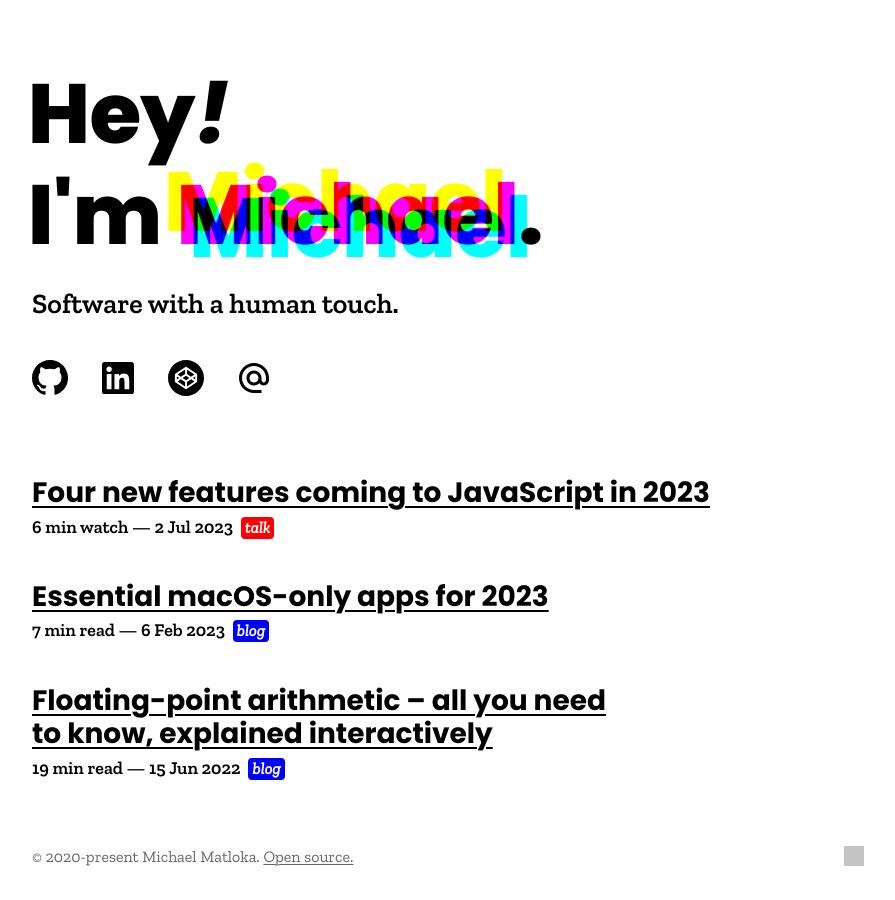
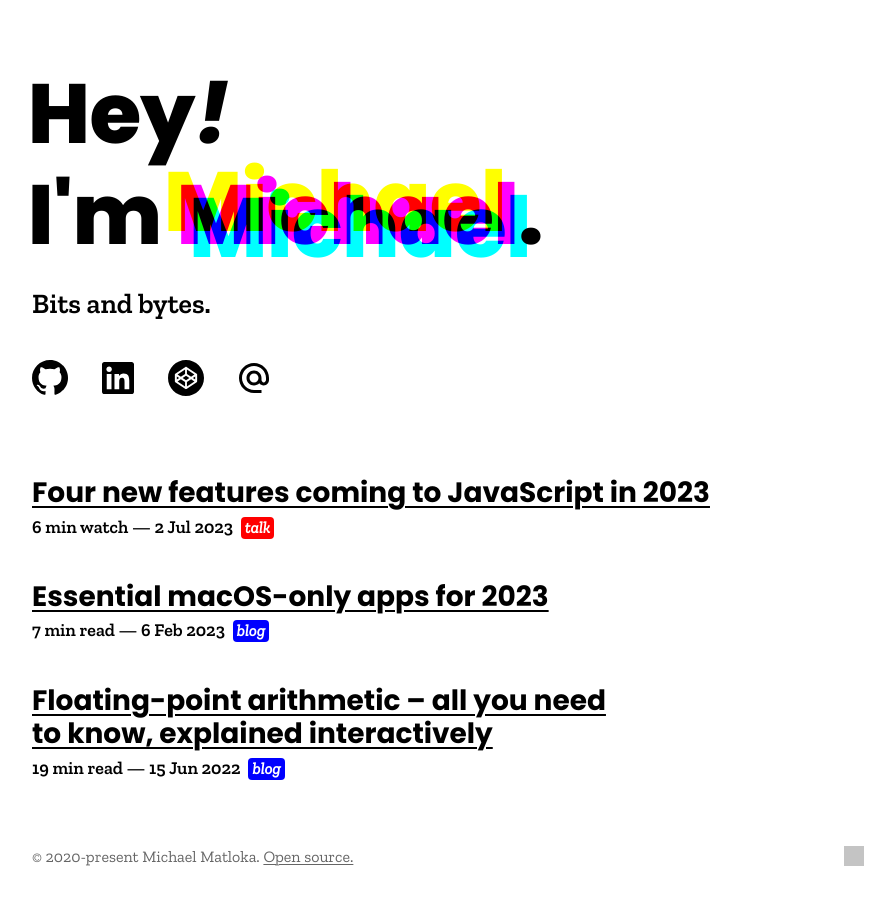
Before and after one commit to Twixes/matloka.com, a Jekyll site: the page built from index.html, in a window 1280 px wide. Shown: the whole page, without its empty margins (192-1087 px from the left). Built offline with Jekyll 4.4.1, drawn with Linux system fonts in a browser that asks for light colours; comment, search, counter and statistics services are not loaded; grey boxes are pictures that could not be loaded.

Commit message:
Update tagline

```diff
--- a/_config.yml
+++ b/_config.yml
@@ -1,5 +1,5 @@
 title: Michael Matloka
-tagline: Software with a human touch.
+tagline: Bits and bytes.
 description: Hey! I'm Michael. I'm a software engineer, and a person.
 repository: Twixes/matloka.com
 email: '%4D%69%63%68%61%65%6C%20%4D%61%74%6C%6F%6B%61%20%3C%6D%69%63%68%61%65%6C%40%6D%61%74%6C%6F%6B%61%2E%63%6F%6D%3E'
--- a/index.html
+++ b/index.html
@@ -8,7 +8,7 @@ image:
 
 <header>
     <h1>Hey<i>!</i><br />I'm <wbr /><span class="composite" content="Michael" title="Matloka">Michael</span>.</h1>
-    <h4>Software with a&nbsp;human&nbsp;touch.</h4>
+    <h4>{{ site.tagline }}</h4>
     <div class="links">
         <a href="https://github.com/Twixes" target="_blank" title="Snoop on my GitHub profile"
             ><svg fill="none" height="1em" viewBox="0 0 36 36" width="1em" xmlns="http://www.w3.org/2000/svg">
```
